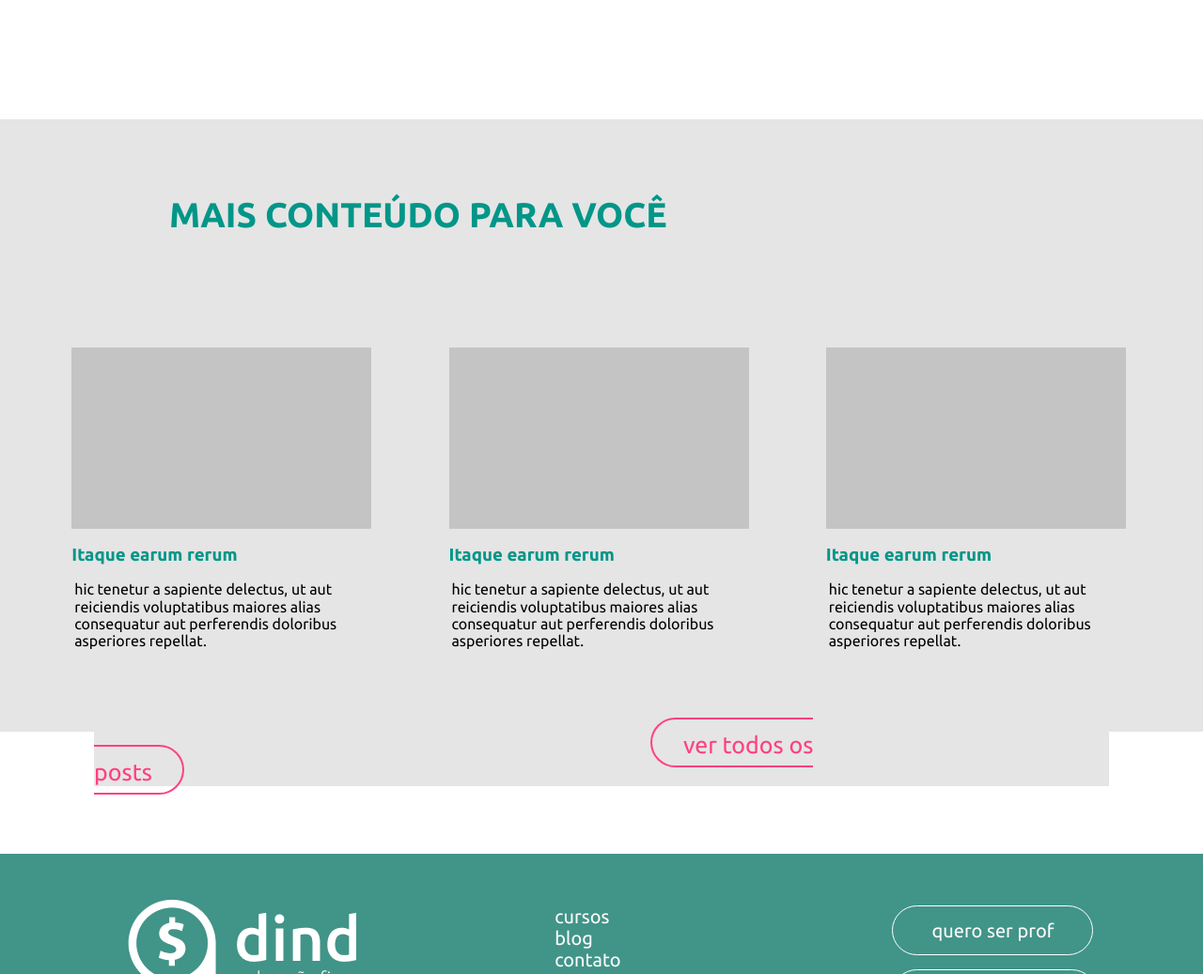
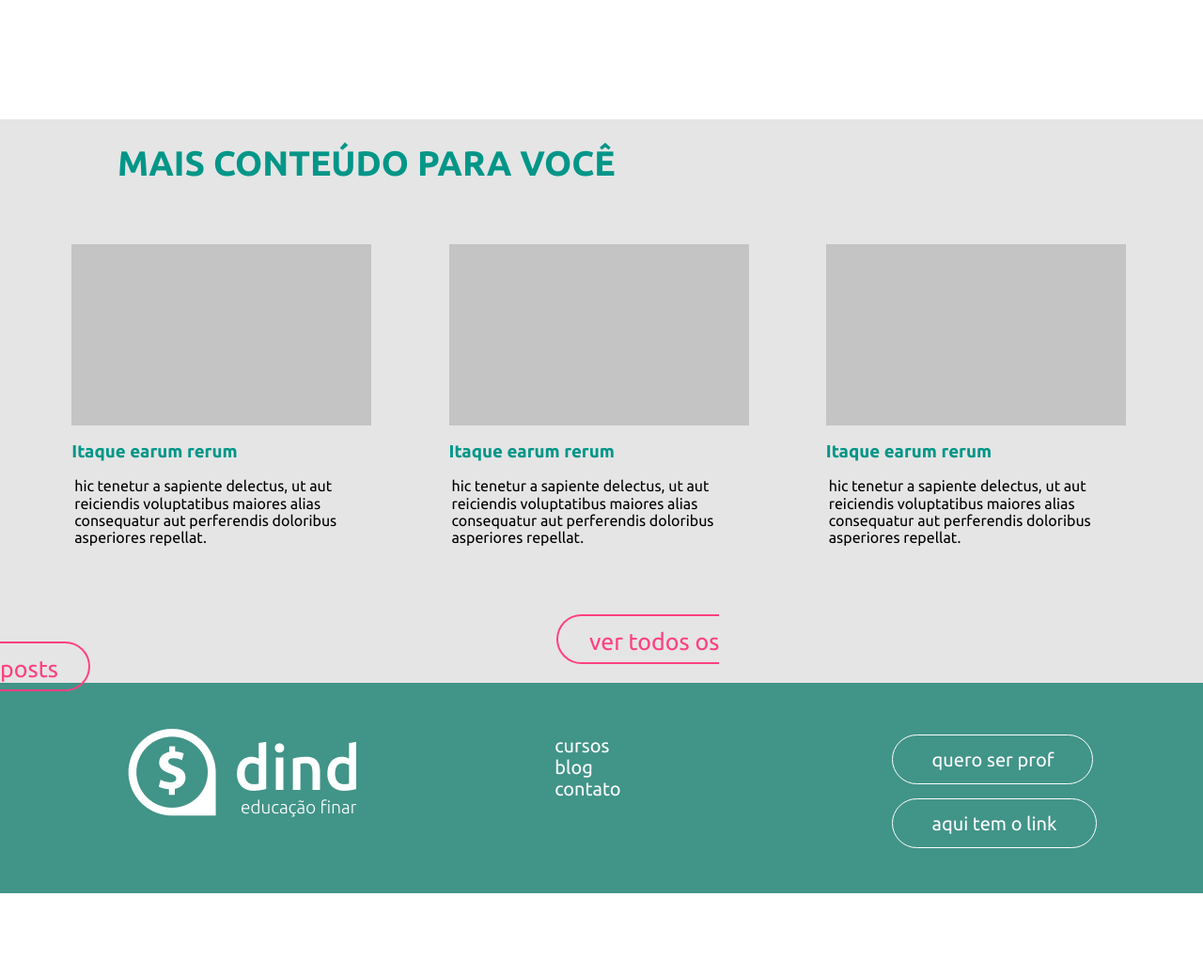
Before and after one commit to JoaoVitorLiberato/xp42-dindin, a plain HTML site: page index.html in a window 1280 px wide. Shown: the part 2363-3400 px from the top of the page at 94% size. After the commit the page ends 3314 px from the top, so only its background shows below. Drawn offline with Linux system fonts and the light colour scheme.

Commit message:
Fazendo alguns ajuste, mas ainda há muitas coisas para ajustar.

```diff
--- a/index.html
+++ b/index.html
@@ -194,13 +194,15 @@
 
         </div>
 
-        <div class="botao-todos-posts">
 
-            <a href="#">ver todos os posts</a>
-
-        </div>
 
     </main>
+
+    <div class="botao-todos-posts">
+
+        <a href="#">ver todos os posts</a>
+
+    </div>
 
 
     <footer>
--- a/style/goblal.css
+++ b/style/goblal.css
@@ -1,6 +1,7 @@
 body{
     font-family: 'ubuntu', sans-serif;
 }
+
 .container{
     width: 1440px;
     display: flex;
--- a/style/index.css
+++ b/style/index.css
@@ -173,7 +173,7 @@ main {
     font-size: 37px;
     line-height: 43px;
     margin: 0px 100px 40px;
-    padding: 80px;
+    padding: 25px;
     color: #009688;
     text-transform: uppercase;
 }
@@ -203,7 +203,6 @@ main {
 
 .botao-todos-posts{
     background-color: #E5E5E5;
-    margin: 0px 100px 72px;
 
 }
 
```
